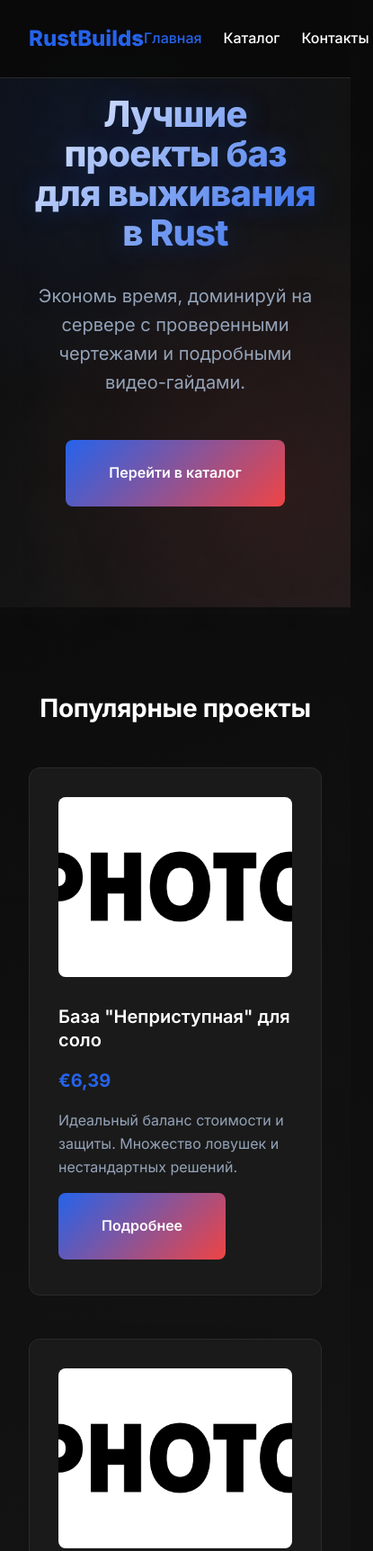
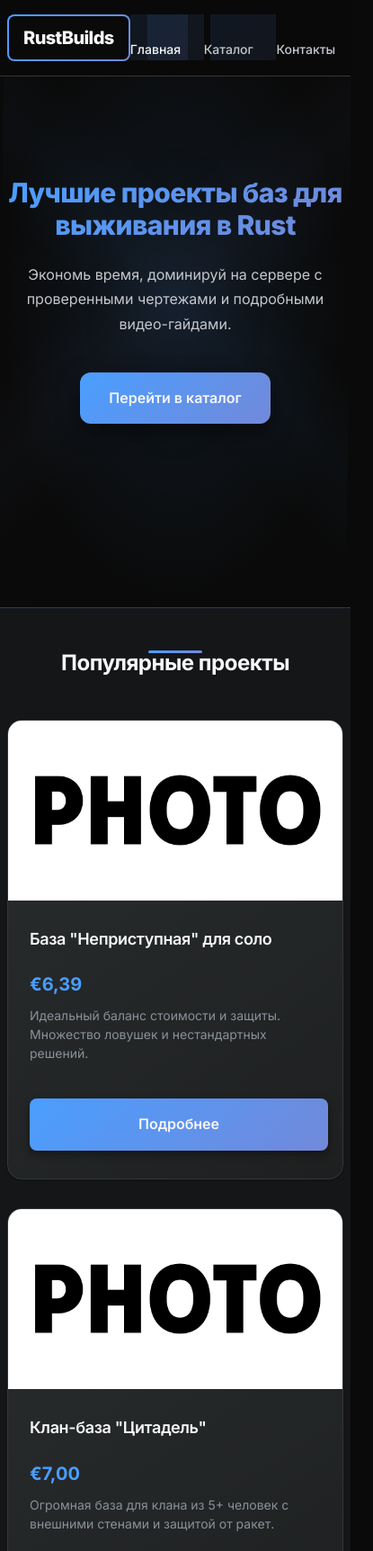
Before and after one commit to 4245877/Rust-Builds, a plain HTML site: page index.html in a window 390 px wide. Shown: the top 1724 px of the page at 90% size, 415 px wide, since content can reach past the window. Drawn offline with Linux system fonts and the light colour scheme.

Commit message:
Описание изменений

```diff
--- a/style.css
+++ b/style.css
@@ -1,109 +1,172 @@
- /* === DESIGN SYSTEM VARIABLES === */
 :root {
-            /* Color Palette */
-            --color-primary-black: #0a0a0a;
-            --color-anthracite: #1a1a1a;
-            --color-graphite: #2a2a2a;
-            --color-dark-gray: #3a3a3a;
+  /* 1. Цветовая палитра */
+  --color-bg-primary: #0a0a0a;
+  --color-bg-secondary: #151618;
+  --color-bg-tertiary: #1e2020;
+  --color-surface: #2a2d2f;
+  --color-surface-hover: #343739;
 
-            --color-accent-blue: #2563eb;
-            --color-steel-gray: #64748b;
-            --color-red-light: #ef4444;
-            --color-white: #ffffff;
-            --color-white-muted: #f8fafc;
-            --color-text-secondary: #94a3b8;
+  --color-text-primary: #f6f7f8;
+  --color-text-secondary: #c4c8cc;
+  --color-text-muted: #8a9199;
 
-            /* Typography */
-            --font-primary: 'Inter', -apple-system, BlinkMacSystemFont, sans-serif;
+  --color-accent-blue: #4a9eff;
+  --color-accent-blue-hover: #5ba6ff;
+  --color-accent-red: #ff4757;
+  --color-accent-red-hover: #ff6b7a;
+  --color-accent-steel: #7289da;
+  --color-accent-steel-hover: #8c9eff;
+
+  --color-border: #343739;
+  --color-border-light: #4a4d50;
+  --color-overlay: rgba(0, 0, 0, 0.85);
+  --color-success: #2ed573;
+  --color-warning: #ffa502;
+
+  /* 2. Типографика */
+  --font-family-primary: 'Inter', -apple-system, BlinkMacSystemFont, 'Segoe UI', sans-serif;
+  --font-family-display: 'Inter', sans-serif;
+
   --font-weight-light: 300;
   --font-weight-regular: 400;
   --font-weight-medium: 500;
   --font-weight-semibold: 600;
   --font-weight-bold: 700;
-            --font-weight-heavy: 800;
+  --font-weight-extra-bold: 800;
 
-            /* Spacing */
-            --spacing-xs: 0.5rem;
-            --spacing-sm: 1rem;
-            --spacing-md: 1.5rem;
-            --spacing-lg: 2rem;
-            --spacing-xl: 3rem;
-            --spacing-2xl: 4rem;
-            --spacing-3xl: 6rem;
+  --font-size-xs: 0.75rem;
+  --font-size-sm: 0.875rem;
+  --font-size-base: 1rem;
+  --font-size-lg: 1.125rem;
+  --font-size-xl: 1.25rem;
+  --font-size-2xl: 1.5rem;
+  --font-size-3xl: 1.875rem;
+  --font-size-4xl: 2.25rem;
+  --font-size-5xl: 3rem;
 
-            /* Borders & Radius */
-            --border-radius-sm: 4px;
-            --border-radius-md: 8px;
-            --border-radius-lg: 12px;
-            --border-width: 1px;
+  /* 3. Пространственная система */
+  --spacing-xs: 0.25rem;
+  --spacing-sm: 0.5rem;
+  --spacing-md: 1rem;
+  --spacing-lg: 1.5rem;
+  --spacing-xl: 2rem;
+  --spacing-2xl: 2.5rem;
+  --spacing-3xl: 3rem;
+  --spacing-4xl: 4rem;
+  --spacing-5xl: 6rem;
 
-            /* Transitions */
-            --transition-fast: 0.2s ease;
-            --transition-medium: 0.3s ease;
-            --transition-slow: 0.5s ease;
+  /* 4. Анимация */
+  --transition-fast: 150ms ease-in-out;
+  --transition-normal: 250ms ease-in-out;
+  --transition-slow: 350ms ease-in-out;
+  --easing-smooth: cubic-bezier(0.4, 0, 0.2, 1);
 
-            /* Shadows */
-            --shadow-sm: 0 1px 3px rgba(0, 0, 0, 0.3);
-            --shadow-md: 0 4px 12px rgba(0, 0, 0, 0.4);
+  /* 5. Тени и эффекты */
+  --shadow-sm: 0 1px 2px rgba(0, 0, 0, 0.3);
+  --shadow-md: 0 4px 8px rgba(0, 0, 0, 0.4);
   --shadow-lg: 0 8px 24px rgba(0, 0, 0, 0.5);
-            --shadow-glow: 0 0 20px rgba(37, 99, 235, 0.3);
+  --shadow-xl: 0 16px 48px rgba(0, 0, 0, 0.6);
+
+  /* 6. Градиенты */
+  --gradient-primary: linear-gradient(135deg, var(--color-accent-blue), var(--color-accent-steel));
+  --gradient-surface: linear-gradient(145deg, var(--color-surface), var(--color-bg-tertiary));
+  --gradient-overlay: linear-gradient(180deg, rgba(0, 0, 0, 0.8), rgba(0, 0, 0, 0.4));
 }
 
-        /* === RESET & BASE STYLES === */
+/* ===============================================
+   БАЗОВЫЕ СТИЛИ
+   =============================================== */
+
 * {
   margin: 0;
   padding: 0;
   box-sizing: border-box;
 }
 
-        body {
-            font-family: var(--font-primary);
-            background: linear-gradient(135deg, var(--color-primary-black) 0%, var(--color-anthracite) 100%);
-            color: var(--color-white);
-            line-height: 1.6;
-            min-height: 100vh;
-            overflow-x: hidden;
+html {
+  scroll-behavior: smooth;
 }
 
-        /* === CONTAINER SYSTEM === */
+body {
+  font-family: var(--font-family-primary);
+  font-size: var(--font-size-base);
+  font-weight: var(--font-weight-regular);
+  line-height: 1.6;
+  color: var(--color-text-primary);
+  background-color: var(--color-bg-primary);
+  overflow-x: hidden;
+  -webkit-font-smoothing: antialiased;
+  -moz-osx-font-smoothing: grayscale;
+}
+
 .container {
   max-width: 1200px;
   margin: 0 auto;
   padding: 0 var(--spacing-lg);
 }
 
-        /* === TYPOGRAPHY SYSTEM === */
+@media (max-width: 768px) {
+  .container {
+    padding: 0 var(--spacing-md);
+  }
+}
+
+/* ===============================================
+   ТИПОГРАФИКА
+   =============================================== */
+
+h1, h2, h3, h4, h5, h6 {
+  font-family: var(--font-family-display);
+  font-weight: var(--font-weight-bold);
+  line-height: 1.2;
+  margin-bottom: var(--spacing-md);
+  color: var(--color-text-primary);
+  letter-spacing: -0.02em;
+}
+
 h1 {
-            font-size: clamp(2.5rem, 5vw, 4rem);
-            font-weight: var(--font-weight-heavy);
-            letter-spacing: -0.02em;
-            line-height: 1.1;
-            margin-bottom: var(--spacing-lg);
+  font-size: var(--font-size-5xl);
+  font-weight: var(--font-weight-extra-bold);
+  background: var(--gradient-primary);
+  -webkit-background-clip: text;
+  -webkit-text-fill-color: transparent;
+  background-clip: text;
+  text-align: center;
 }
 
 h2 {
-            font-size: clamp(1.75rem, 3vw, 2.5rem);
+  font-size: var(--font-size-3xl);
   font-weight: var(--font-weight-bold);
-            letter-spacing: -0.01em;
-            line-height: 1.2;
-            margin-bottom: var(--spacing-md);
 }
 
 h3 {
-            font-size: clamp(1.25rem, 2vw, 1.5rem);
+  font-size: var(--font-size-xl);
   font-weight: var(--font-weight-semibold);
-            line-height: 1.3;
-            margin-bottom: var(--spacing-sm);
 }
 
 p {
-            font-size: 1rem;
-            font-weight: var(--font-weight-regular);
+  margin-bottom: var(--spacing-md);
   color: var(--color-text-secondary);
-            margin-bottom: var(--spacing-sm);
 }
 
-        /* === HEADER === */
+.text-center {
+  text-align: center;
+}
+
+@media (max-width: 768px) {
+  h1 {
+    font-size: var(--font-size-3xl);
+  }
+
+  h2 {
+    font-size: var(--font-size-2xl);
+  }
+}
+
+/* ===============================================
+   HEADER
+   =============================================== */
+
 .site-header {
   position: fixed;
   top: 0;
@@ -111,88 +174,105 @@
   right: 0;
   z-index: 1000;
   background: rgba(10, 10, 10, 0.95);
-            backdrop-filter: blur(20px);
-            border-bottom: var(--border-width) solid var(--color-graphite);
-            transition: var(--transition-medium);
+  backdrop-filter: blur(12px);
+  border-bottom: 1px solid var(--color-border);
+  transition: var(--transition-normal);
 }
 
 .site-header .container {
   display: flex;
   justify-content: space-between;
   align-items: center;
-            padding: var(--spacing-md) var(--spacing-lg);
+  padding-top: var(--spacing-md);
+  padding-bottom: var(--spacing-md);
+  min-height: 70px;
 }
 
 .logo {
-            font-size: 1.5rem;
-            font-weight: var(--font-weight-heavy);
-            color: var(--color-accent-blue);
+  font-size: var(--font-size-xl);
+  font-weight: var(--font-weight-extra-bold);
+  color: var(--color-text-primary);
   text-decoration: none;
+  letter-spacing: -0.03em;
   position: relative;
+  padding: var(--spacing-sm) var(--spacing-md);
+  border: 2px solid transparent;
+  background: linear-gradient(var(--color-bg-primary), var(--color-bg-primary)) padding-box,
+              var(--gradient-primary) border-box;
+  border-radius: 8px;
+  transition: var(--transition-normal);
 }
 
-        .logo::after {
-            content: '';
-            position: absolute;
-            bottom: -2px;
-            left: 0;
-            width: 100%;
-            height: 2px;
-            background: linear-gradient(90deg, var(--color-accent-blue), var(--color-red-light));
-            transform: scaleX(0);
-            transition: var(--transition-fast);
-        }
-
-        .logo:hover::after {
-            transform: scaleX(1);
+.logo:hover {
+  transform: translateY(-2px);
+  box-shadow: var(--shadow-md);
 }
 
 .main-nav ul {
   display: flex;
   list-style: none;
-            gap: var(--spacing-xl);
+  gap: var(--spacing-lg);
+  align-items: center;
 }
 
 .main-nav a {
-            color: var(--color-white);
+  color: var(--color-text-secondary);
   text-decoration: none;
   font-weight: var(--font-weight-medium);
+  padding: var(--spacing-sm) var(--spacing-md);
+  border-radius: 6px;
+  transition: var(--transition-fast);
   position: relative;
-            transition: var(--transition-fast);
+  overflow: hidden;
 }
 
 .main-nav a::before {
   content: '';
   position: absolute;
-            top: 50%;
-            left: -8px;
-            width: 0;
-            height: 1px;
-            background: var(--color-accent-blue);
-            transition: var(--transition-fast);
-            transform: translateY(-50%);
+  top: 0;
+  left: -100%;
+  width: 100%;
+  height: 100%;
+  background: var(--gradient-primary);
+  opacity: 0.1;
+  transition: var(--transition-normal);
+  z-index: -1;
+}
+
+.main-nav a:hover::before,
+.main-nav a.active::before {
+  left: 0;
 }
 
 .main-nav a:hover,
 .main-nav a.active {
-            color: var(--color-accent-blue);
+  color: var(--color-text-primary);
 }
 
-        .main-nav a:hover::before,
-        .main-nav a.active::before {
-            width: 4px;
+@media (max-width: 768px) {
+  .main-nav ul {
+    gap: var(--spacing-md);
   }
 
-        /* === HERO SECTION === */
+  .main-nav a {
+    padding: var(--spacing-xs) var(--spacing-sm);
+    font-size: var(--font-size-sm);
+  }
+}
+
+/* ===============================================
+   HERO SECTION
+   =============================================== */
+
 .hero {
+  padding: var(--spacing-5xl) 0 var(--spacing-4xl);
+  background: radial-gradient(ellipse at center, rgba(74, 158, 255, 0.1) 0%, transparent 70%),
+              var(--color-bg-primary);
+  position: relative;
+  overflow: hidden;
   min-height: 100vh;
   display: flex;
   align-items: center;
-            position: relative;
-            background:
-                radial-gradient(circle at 20% 20%, rgba(37, 99, 235, 0.1) 0%, transparent 50%),
-                radial-gradient(circle at 80% 80%, rgba(239, 68, 68, 0.1) 0%, transparent 50%),
-                linear-gradient(135deg, var(--color-primary-black) 0%, var(--color-anthracite) 100%);
 }
 
 .hero::before {
@@ -202,17 +282,19 @@
   left: 0;
   right: 0;
   bottom: 0;
-            background:
-                linear-gradient(90deg, transparent 0%, rgba(42, 42, 42, 0.1) 50%, transparent 100%),
-                linear-gradient(0deg, transparent 0%, rgba(42, 42, 42, 0.1) 50%, transparent 100%);
-            background-size: 100px 100px;
-            animation: gridMove 20s linear infinite;
-            opacity: 0.3;
+  background-image:
+    linear-gradient(45deg, transparent 40%, rgba(74, 158, 255, 0.03) 50%, transparent 60%),
+    linear-gradient(-45deg, transparent 40%, rgba(114, 137, 218, 0.03) 50%, transparent 60%);
+  animation: geometricFloat 20s ease-in-out infinite;
 }
 
-        @keyframes gridMove {
-            0% { transform: translate(0, 0); }
-            100% { transform: translate(100px, 100px); }
+@keyframes geometricFloat {
+  0%, 100% {
+    transform: translateY(0) rotate(0deg);
+  }
+  50% {
+    transform: translateY(-20px) rotate(2deg);
+  }
 }
 
 .hero .container {
@@ -222,36 +304,59 @@
 }
 
 .hero h1 {
-            background: linear-gradient(135deg, var(--color-white) 0%, var(--color-accent-blue) 100%);
-            background-clip: text;
-            -webkit-background-clip: text;
-            -webkit-text-fill-color: transparent;
-            text-shadow: 0 0 30px rgba(37, 99, 235, 0.3);
+  margin-bottom: var(--spacing-lg);
+  max-width: 800px;
+  margin-left: auto;
+  margin-right: auto;
 }
 
 .hero p {
-            font-size: 1.25rem;
+  font-size: var(--font-size-lg);
+  color: var(--color-text-secondary);
   max-width: 600px;
-            margin: 0 auto var(--spacing-xl);
-            color: var(--color-text-secondary);
+  margin: 0 auto var(--spacing-2xl);
+  line-height: 1.7;
 }
 
-        /* === BUTTON SYSTEM === */
+@media (max-width: 768px) {
+  .hero {
+    padding: var(--spacing-4xl) 0 var(--spacing-3xl);
+    min-height: 80vh;
+  }
+
+  .hero p {
+    font-size: var(--font-size-base);
+  }
+}
+
+/* ===============================================
+   КНОПКИ
+   =============================================== */
+
 .cta-button,
 .button {
   display: inline-block;
   padding: var(--spacing-md) var(--spacing-xl);
-            background: linear-gradient(135deg, var(--color-accent-blue) 0%, var(--color-red-light) 100%);
-            color: var(--color-white);
+  background: var(--gradient-primary);
+  color: var(--color-text-primary);
   text-decoration: none;
   font-weight: var(--font-weight-semibold);
-            border-radius: var(--border-radius-md);
-            transition: var(--transition-fast);
+  font-size: var(--font-size-base);
+  border-radius: 8px;
+  border: none;
+  cursor: pointer;
+  transition: var(--transition-normal);
   position: relative;
   overflow: hidden;
-            border: none;
-            cursor: pointer;
-            font-size: 1rem;
+  box-shadow: var(--shadow-md);
+  text-align: center;
+}
+
+.cta-button {
+  font-size: var(--font-size-lg);
+  padding: var(--spacing-lg) var(--spacing-2xl);
+  border-radius: 12px;
+  box-shadow: var(--shadow-lg);
 }
 
 .cta-button::before,
@@ -263,13 +368,7 @@
   width: 100%;
   height: 100%;
   background: linear-gradient(90deg, transparent, rgba(255, 255, 255, 0.2), transparent);
-            transition: var(--transition-medium);
-        }
-
-        .cta-button:hover,
-        .button:hover {
-            transform: translateY(-2px);
-            box-shadow: var(--shadow-glow);
+  transition: var(--transition-slow);
 }
 
 .cta-button:hover::before,
@@ -277,32 +376,78 @@
   left: 100%;
 }
 
-        /* === SECTIONS === */
-        section {
-            padding: var(--spacing-3xl) 0;
+.cta-button:hover,
+.button:hover {
+  transform: translateY(-3px);
+  box-shadow: var(--shadow-xl);
+  filter: brightness(1.1);
+}
+
+.cta-button:active,
+.button:active {
+  transform: translateY(-1px);
+}
+
+@media (max-width: 768px) {
+  .cta-button {
+    font-size: var(--font-size-base);
+    padding: var(--spacing-md) var(--spacing-xl);
+  }
+}
+
+/* ===============================================
+   PRODUCT SECTIONS
+   =============================================== */
+
+.featured-products {
+  padding: var(--spacing-5xl) 0;
+  background: var(--color-bg-secondary);
   position: relative;
 }
 
-        .featured-products {
-            background: linear-gradient(180deg, transparent 0%, rgba(26, 26, 26, 0.5) 100%);
+.featured-products::before {
+  content: '';
+  position: absolute;
+  top: 0;
+  left: 0;
+  right: 0;
+  height: 1px;
+  background: var(--gradient-primary);
+  opacity: 0.3;
 }
 
-        /* === PRODUCT GRID === */
+.featured-products h2 {
+  margin-bottom: var(--spacing-3xl);
+  position: relative;
+}
+
+.featured-products h2::after {
+  content: '';
+  position: absolute;
+  bottom: -var(--spacing-md);
+  left: 50%;
+  transform: translateX(-50%);
+  width: 60px;
+  height: 3px;
+  background: var(--gradient-primary);
+  border-radius: 2px;
+}
+
 .product-grid {
   display: grid;
-            grid-template-columns: repeat(auto-fit, minmax(350px, 1fr));
-            gap: var(--spacing-xl);
-            margin-top: var(--spacing-xl);
+  grid-template-columns: repeat(auto-fit, minmax(300px, 1fr));
+  gap: var(--spacing-2xl);
+  margin-top: var(--spacing-3xl);
 }
 
 .product-card {
-            background: var(--color-anthracite);
-            border-radius: var(--border-radius-lg);
-            padding: var(--spacing-lg);
-            border: var(--border-width) solid var(--color-graphite);
-            transition: var(--transition-medium);
+  background: var(--gradient-surface);
+  border: 1px solid var(--color-border);
+  border-radius: 16px;
+  overflow: hidden;
+  transition: var(--transition-normal);
   position: relative;
-            overflow: hidden;
+  box-shadow: var(--shadow-sm);
 }
 
 .product-card::before {
@@ -312,123 +457,285 @@
   left: 0;
   right: 0;
   height: 3px;
-            background: linear-gradient(90deg, var(--color-accent-blue), var(--color-red-light));
-            transform: scaleX(0);
-            transition: var(--transition-medium);
+  background: var(--gradient-primary);
+  opacity: 0;
+  transition: var(--transition-normal);
 }
 
 .product-card:hover {
   transform: translateY(-8px);
   box-shadow: var(--shadow-lg);
-            border-color: var(--color-accent-blue);
+  border-color: var(--color-border-light);
 }
 
 .product-card:hover::before {
-            transform: scaleX(1);
+  opacity: 1;
 }
 
 .product-card img {
   width: 100%;
   height: 200px;
   object-fit: cover;
-            border-radius: var(--border-radius-md);
-            margin-bottom: var(--spacing-md);
-            background: var(--color-graphite);
+  transition: var(--transition-normal);
+  filter: grayscale(20%);
+}
+
+.product-card:hover img {
+  filter: grayscale(0%);
+  transform: scale(1.05);
 }
 
 .product-card h3 {
-            color: var(--color-white);
+  padding: var(--spacing-lg) var(--spacing-lg) var(--spacing-sm);
+  font-size: var(--font-size-lg);
+  color: var(--color-text-primary);
 }
 
-        .price {
-            color: var(--color-accent-blue) !important;
+.product-card .price {
+  padding: 0 var(--spacing-lg);
+  font-size: var(--font-size-xl);
   font-weight: var(--font-weight-bold);
-            font-size: 1.25rem;
-            margin-bottom: var(--spacing-sm) !important;
+  color: var(--color-accent-blue);
+  margin-bottom: var(--spacing-sm);
 }
 
-        /* === ADVANTAGES SECTION === */
+.product-card p:not(.price) {
+  padding: 0 var(--spacing-lg);
+  color: var(--color-text-muted);
+  font-size: var(--font-size-sm);
+  line-height: 1.5;
+}
+
+.product-card .button {
+  margin: var(--spacing-lg);
+  width: calc(100% - var(--spacing-2xl));
+  justify-self: stretch;
+}
+
+@media (max-width: 768px) {
+  .product-grid {
+    grid-template-columns: 1fr;
+    gap: var(--spacing-xl);
+  }
+}
+
+/* ===============================================
+   ADVANTAGES SECTION
+   =============================================== */
+
 .advantages {
-            background: var(--color-anthracite);
+  padding: var(--spacing-5xl) 0;
+  background: var(--color-bg-primary);
+}
+
+.advantages h2 {
+  margin-bottom: var(--spacing-3xl);
 }
 
 .advantages-grid {
   display: grid;
-            grid-template-columns: repeat(auto-fit, minmax(300px, 1fr));
-            gap: var(--spacing-xl);
-            margin-top: var(--spacing-xl);
+  grid-template-columns: repeat(auto-fit, minmax(280px, 1fr));
+  gap: var(--spacing-2xl);
 }
 
 .advantage-item {
   text-align: center;
-            padding: var(--spacing-lg);
-            background: var(--color-graphite);
-            border-radius: var(--border-radius-lg);
-            border: var(--border-width) solid transparent;
-            transition: var(--transition-medium);
+  padding: var(--spacing-2xl);
+  background: var(--color-surface);
+  border-radius: 12px;
+  border: 1px solid var(--color-border);
+  transition: var(--transition-normal);
   position: relative;
+  overflow: hidden;
 }
 
 .advantage-item::before {
   content: '';
   position: absolute;
-            inset: 0;
-            border-radius: var(--border-radius-lg);
-            padding: var(--border-width);
-            background: linear-gradient(135deg, var(--color-accent-blue), var(--color-red-light));
-            -webkit-mask: linear-gradient(#fff 0 0) content-box, linear-gradient(#fff 0 0);
-            -webkit-mask-composite: exclude;
-            mask: linear-gradient(#fff 0 0) content-box, linear-gradient(#fff 0 0);
-            mask-composite: exclude;
+  top: -50%;
+  left: -50%;
+  width: 200%;
+  height: 200%;
+  background: conic-gradient(from 0deg, transparent, var(--color-accent-blue), transparent);
   opacity: 0;
-            transition: var(--transition-medium);
+  transition: var(--transition-slow);
+  animation: rotate 8s linear infinite;
+}
+
+.advantage-item::after {
+  content: '';
+  position: absolute;
+  top: 2px;
+  left: 2px;
+  right: 2px;
+  bottom: 2px;
+  background: var(--color-surface);
+  border-radius: 10px;
+  z-index: 1;
+}
+
+.advantage-item > * {
+  position: relative;
+  z-index: 2;
 }
 
 .advantage-item:hover::before {
-            opacity: 1;
+  opacity: 0.1;
+}
+
+.advantage-item:hover {
+  transform: translateY(-5px);
+  box-shadow: var(--shadow-lg);
+}
+
+@keyframes rotate {
+  0% {
+    transform: rotate(0deg);
+  }
+  100% {
+    transform: rotate(360deg);
+  }
 }
 
 .advantage-item h3 {
-            color: var(--color-white);
+  font-size: var(--font-size-lg);
   margin-bottom: var(--spacing-md);
+  color: var(--color-text-primary);
 }
 
-        /* === FOOTER === */
+.advantage-item p {
+  color: var(--color-text-secondary);
+  line-height: 1.6;
+}
+
+@media (max-width: 768px) {
+  .advantages-grid {
+    grid-template-columns: 1fr;
+    gap: var(--spacing-xl);
+  }
+}
+
+/* ===============================================
+   FOOTER
+   =============================================== */
+
 .site-footer {
-            background: var(--color-primary-black);
-            padding: var(--spacing-xl) 0;
+  background: var(--color-bg-secondary);
+  border-top: 1px solid var(--color-border);
+  padding: var(--spacing-3xl) 0 var(--spacing-2xl);
   text-align: center;
-            border-top: var(--border-width) solid var(--color-graphite);
 }
 
 .site-footer p {
-            font-size: 0.875rem;
-            color: var(--color-text-secondary);
+  color: var(--color-text-muted);
+  font-size: var(--font-size-sm);
   margin-bottom: var(--spacing-sm);
 }
 
-        /* === RESPONSIVE DESIGN === */
-        @media (max-width: 768px) {
-            .main-nav ul {
-                gap: var(--spacing-md);
+.site-footer p:last-child {
+  margin-bottom: 0;
+  font-size: var(--font-size-xs);
+  opacity: 0.7;
 }
 
-            .product-grid {
-                grid-template-columns: 1fr;
+/* ===============================================
+   УТИЛИТАРНЫЕ КЛАССЫ
+   =============================================== */
+
+.visually-hidden {
+  position: absolute;
+  width: 1px;
+  height: 1px;
+  padding: 0;
+  margin: -1px;
+  overflow: hidden;
+  clip: rect(0, 0, 0, 0);
+  white-space: nowrap;
+  border: 0;
 }
 
-            .advantages-grid {
-                grid-template-columns: 1fr;
+.fade-in {
+  animation: fadeIn 0.8s ease-in-out;
+}
+
+@keyframes fadeIn {
+  from {
+    opacity: 0;
+    transform: translateY(30px);
+  }
+  to {
+    opacity: 1;
+    transform: translateY(0);
+  }
+}
+
+/* ===============================================
+   RESPONSIVE DESIGN
+   =============================================== */
+
+@media (max-width: 480px) {
+  .container {
+    padding: 0 var(--spacing-sm);
   }
 
   .hero {
-                min-height: 80vh;
+    padding: var(--spacing-3xl) 0;
+  }
+
+  .featured-products,
+  .advantages {
+    padding: var(--spacing-3xl) 0;
+  }
+
+  .site-footer {
+    padding: var(--spacing-2xl) 0 var(--spacing-xl);
   }
 }
 
-        /* === UTILITY CLASSES === */
-        .text-center { text-align: center; }
-        .text-accent { color: var(--color-accent-blue); }
-        .text-white { color: var(--color-white); }
-        .mb-lg { margin-bottom: var(--spacing-lg); }
-        .mt-lg { margin-top: var(--spacing-lg); }
+/* ===============================================
+   ТЕМНАЯ ТЕМА (по умолчанию)
+   =============================================== */
+
+@media (prefers-color-scheme: dark) {
+  :root {
+    --color-bg-primary: #0a0a0a;
+    --color-bg-secondary: #151618;
+    --color-text-primary: #f6f7f8;
+    --color-text-secondary: #c4c8cc;
+  }
+}
+
+/* ===============================================
+   ACCESSIBILITY
+   =============================================== */
+
+@media (prefers-reduced-motion: reduce) {
+  *,
+  *::before,
+  *::after {
+    animation-duration: 0.01ms !important;
+    animation-iteration-count: 1 !important;
+    transition-duration: 0.01ms !important;
+    scroll-behavior: auto !important;
+  }
+}
+
+:focus {
+  outline: 2px solid var(--color-accent-blue);
+  outline-offset: 2px;
+}
+
+.skip-link {
+  position: absolute;
+  top: -40px;
+  left: 6px;
+  background: var(--color-accent-blue);
+  color: white;
+  padding: 8px;
+  text-decoration: none;
+  z-index: 1001;
+}
+
+.skip-link:focus {
+  top: 6px;
+}
```
Lines whose indentation alone changed are shown as unchanged.
